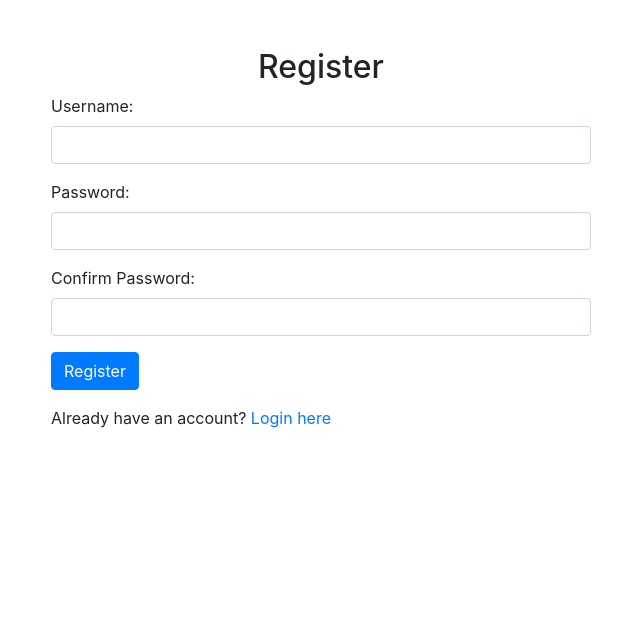
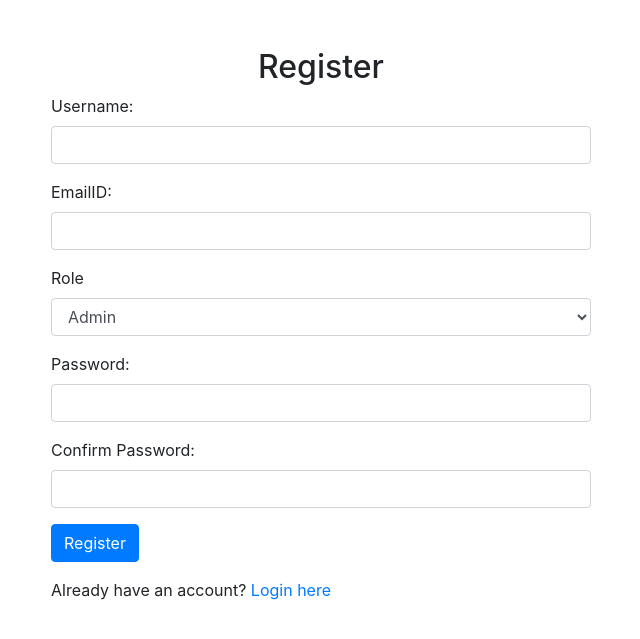
Before and after one commit to ramzcode/AirBackupX, a Flask app: template templates/register.html in a window 1280 px wide. Shown: the top 639 px of the page, without its empty margins (319-959 px from the left). Run offline with Flask 3, Linux system fonts and the light colour scheme; the template is opened without the code that fills it, so the values that code supplies are empty; some libraries are stand-ins or nearby versions.

Commit message:
EmailAndRoleAdded

```diff
--- a/routes/abx_setup.py
+++ b/routes/abx_setup.py
@@ -136,7 +136,8 @@ def setup1():
                     id INT AUTO_INCREMENT PRIMARY KEY,
                     username VARCHAR(255) UNIQUE NOT NULL,
                     password_hash VARCHAR(255) NOT NULL,
-                    emailid VARCHAR(255) NOT NULL
+                    emailID VARCHAR(255) NOT NULL,
+                    role VARCHAR(255) NOT NULL
                 )
             ''')
 
@@ -242,7 +243,7 @@ def setup2():
         password_hash = generate_password_hash(admin_password)
         conn = mysql.connector.connect(**db_config)
         cursor = conn.cursor()
-        cursor.execute('INSERT INTO users (username, password_hash, emailid) VALUES (%s, %s, %s)', ('admin', password_hash, admin_email))
+        cursor.execute('INSERT INTO users (username, password_hash, emailID, role) VALUES (%s, %s, %s)', ('admin', password_hash, admin_email, 'admin'))
         conn.commit()
         #conn.close()
 
--- a/templates/profile.html
+++ b/templates/profile.html
@@ -32,6 +32,7 @@
                 <div class="card">
                     <div class="card-body">
                         <h5 class="card-title">Username: {{ user.username }}</h5>
+                        <h5 class="card-title">Email: {{ email }}</h5>
                         <!-- Add more user information as needed -->
                     </div>
                 </div>
--- a/templates/register.html
+++ b/templates/register.html
@@ -29,6 +29,17 @@
                         <input type="text" class="form-control" id="username" name="username" required>
                     </div>
                     <div class="form-group">
+                        <label for="emailID">EmailID:</label>
+                        <input type="text" class="form-control" id="emailID" name="emailID" required>
+                    </div>
+                    <div class="form-group">
+                        <label for="role">Role</label>
+                        <select class="form-control" id="role" name="role" required>
+                            <option value="admin">Admin</option>
+                            <option value="user">User</option>
+                        </select>
+                    </div>
+                    <div class="form-group">
                         <label for="password">Password:</label>
                         <input type="password" class="form-control" id="password" name="password" required>
                     </div>
```
Also changed, not shown: templates/user_registration.html (+11 -0 lines).
